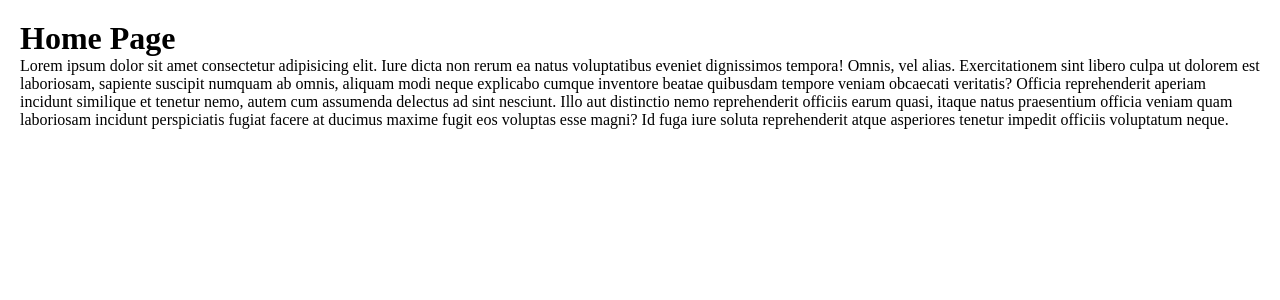
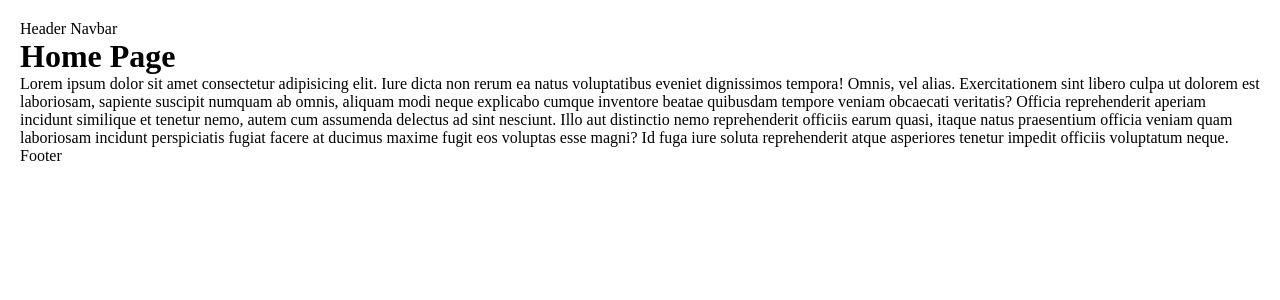
Before and after one commit to eminbasbayan/react-egitimi-albaraka, a React (Vite) app: page / in a window 1280 px wide. Shown: the top 300 px of the page. Built offline with nearby package versions, Linux system fonts and the light colour scheme.

Commit message:
layout kurulumu

```diff
--- a/src/App.jsx
+++ b/src/App.jsx
@@ -4,11 +4,25 @@ import { ToastContainer } from 'react-toastify';
 import HomePage from './pages/HomePage';
 import ProductsPage from './pages/ProductsPage';
 import CartPage from './pages/CartPage';
+import MainLayout from './layouts/MainLayout';
+import AdminLayout from './layouts/AdminLayout';
+import AdminDashboard from './pages/admin/AdminDashboard';
 
 const router = createBrowserRouter([
-  { path: '/', Component: HomePage },
-  { path: '/products', Component: ProductsPage },
-  { path: '/cart', Component: CartPage },
+  {
+    path: '/',
+    Component: MainLayout,
+    children: [
+      { path: '/', Component: HomePage },
+      { path: 'products', Component: ProductsPage },
+      { path: 'cart', Component: CartPage },
+    ],
+  },
+  {
+    path: '/admin',
+    Component: AdminLayout,
+    children: [{ path: 'dashboard', Component: AdminDashboard }],
+  },
 ]);
 
 function App() {
--- /dev/null
+++ b/src/layouts/AdminLayout.jsx
@@ -0,0 +1,11 @@
+import { Outlet } from 'react-router-dom';
+
+const AdminLayout = () => {
+  return (
+    <div className="admin-layout">
+      <Outlet />
+    </div>
+  );
+};
+
+export default AdminLayout;
--- /dev/null
+++ b/src/layouts/MainLayout.jsx
@@ -0,0 +1,13 @@
+import { Outlet } from 'react-router-dom';
+
+const MainLayout = () => {
+  return (
+    <div className="main-layout">
+      <header>Header Navbar</header>
+      <Outlet />
+      <footer>Footer</footer>
+    </div>
+  );
+};
+
+export default MainLayout;
--- /dev/null
+++ b/src/pages/admin/AdminDashboard.jsx
@@ -0,0 +1,9 @@
+const AdminDashboard = () => {
+  return (
+    <div className='admin-dashboard'>
+        <h1>Admin Dashboard</h1>
+    </div>
+  )
+}
+
+export default AdminDashboard
```
